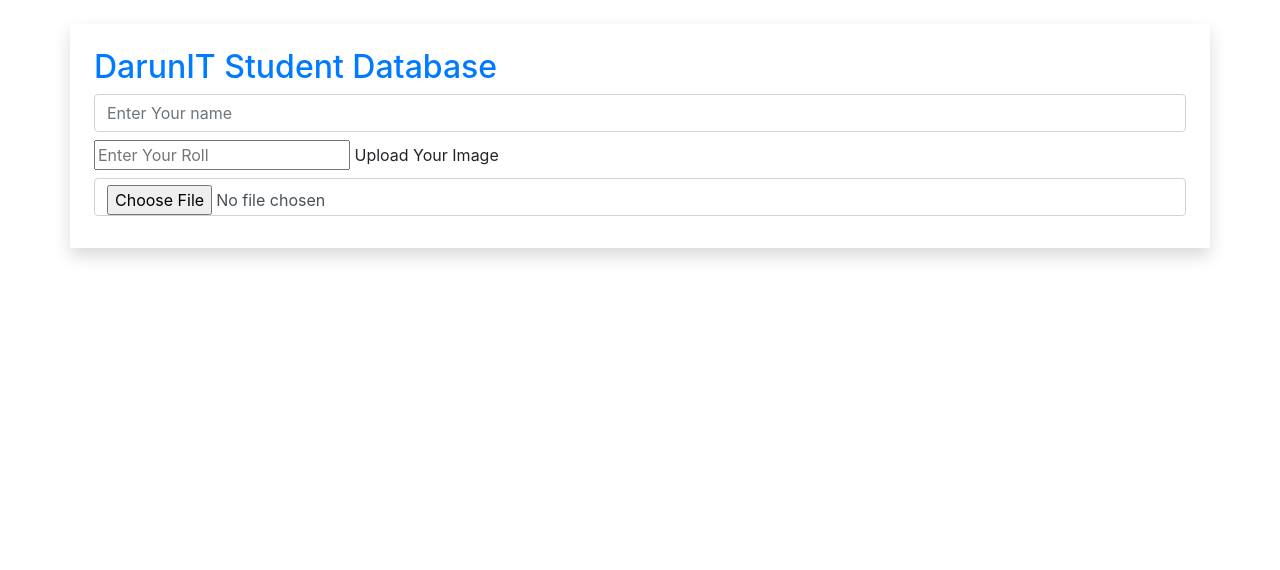
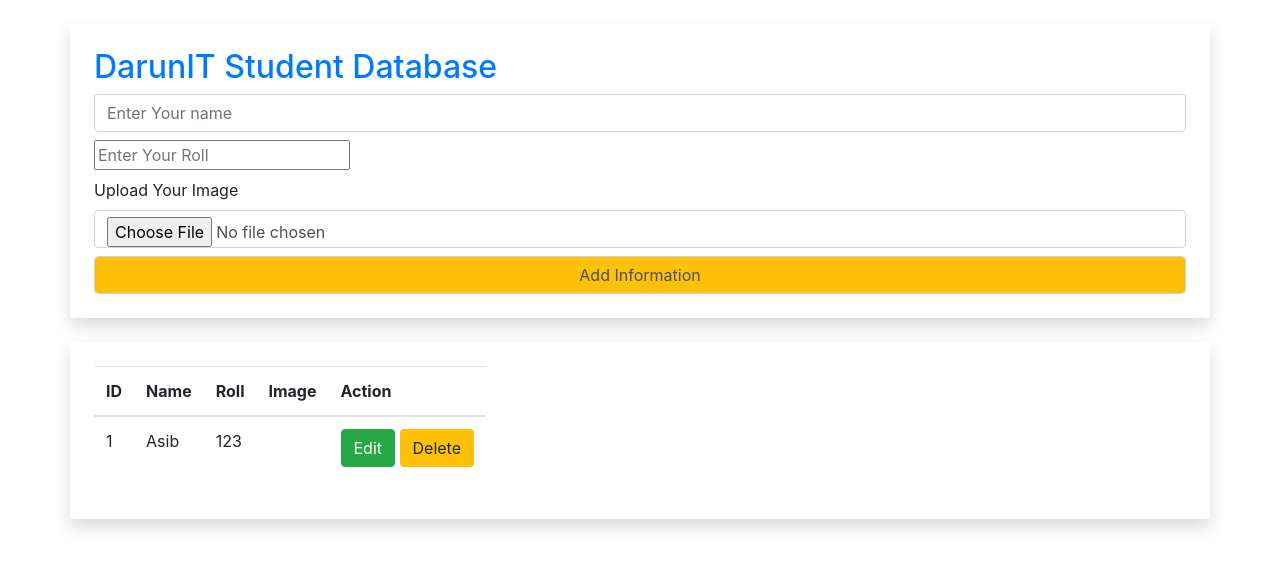
Before and after one commit to AbhijitSarker/crudapp, a PHP site: page / in a window 1280 px wide. Shown: the top 570 px of the page. Run offline with PHP 8.4, Linux system fonts and the light colour scheme.

Commit message:
moved uploaded file

```diff
--- a/function.php
+++ b/function.php
@@ -0,0 +1,35 @@
+<?php
+
+    class crudapp{
+        private $conn;
+
+        public function __construct()
+        {
+            #database host database user database pass database name
+            $dbhost = 'localhost';
+            $dbuser = 'root';
+            $dbpass = "";
+            $dbname = 'crudapp';
+
+            $this->conn = mysqli_connect($dbhost, $dbuser, $dbpass, $dbname);
+
+            if(!$this->conn){
+                die("Database connection Error!");
+            }
+
+        }
+        public function add_data($data){
+            $std_name = $data['std_name'];
+            $std_roll = $data['std_roll'];
+            $std_img = $_FILES['std_img']['name'];
+            $tmp_name = $_FILES['std_img']['tmp_name'];
+
+            $query = "INSERT INTO students(std_name, std_roll,std_img) VALUE('$std_name',$std_roll,'$std_img')";
+
+            if(mysqli_query($this->conn, $query)){
+                move_uploaded_file($tmp_name, 'upload/'.$std_img);
+                return "Information Added Successfully";
+            }
+        }
+    }
+?>
--- a/index.php
+++ b/index.php
@@ -1,3 +1,15 @@
+<?php
+  include("function.php");
+
+  $objCrudAdmin = new crudApp();
+
+
+  if(isset($_POST['add_info'])){
+    $return_msg = $objCrudAdmin->add_data($_POST);
+  }
+?>
+
+
 <!doctype html>
 <html lang="en">
   <head>
@@ -14,11 +26,40 @@
     <div class="container my-4 p-4 shadow">
         <h2><a href="index.php">DarunIT Student Database</a></h2>
         <form action="" method="POST" enctype="multipart/form-data">
+            <?php if(isset($return_msg)){echo $return_msg;} ?>
             <input class="form-control mb-2" type="text" name="std_name" placeholder="Enter Your name">
-            <input class="form-conrol mb-2"  type="number" name="std_roll" placeholder="Enter Your Roll">
+            <input class="form-conrol mb-2"  type="number" name="std_roll" placeholder="Enter Your Roll"> <br>
             <label for="image">Upload Your Image</label>
             <input class="form-control mb-2" type="file" name="std_img">
+            <input class="form-control bg-warning " type="submit" value="Add Information" name="add_info">
         </form>
+
+    </div>
+    <div class="container my-4 p-4 shadow">
+        <table class="table table-responsive">
+          <thead>
+            <tr>
+              <th>ID</th>
+              <th>Name</th>
+              <th>Roll</th>
+              <th>Image</th>
+              <th>Action</th>
+            </tr>
+          </thead>
+          <tbody>
+            <tr>
+              <td>1</td>
+              <td>Asib</td>
+              <td>123</td>
+              <td></td>
+              <td>
+                <a class="btn btn-success" href="#">Edit</a>
+                <a class="btn btn-warning" href="#">Delete</a>
+              </td>
+            </tr>
+          </tbody>
+
+        </table>
 
     </div>
 
```
Also changed, not shown: upload/video-banner.jpg (added).
